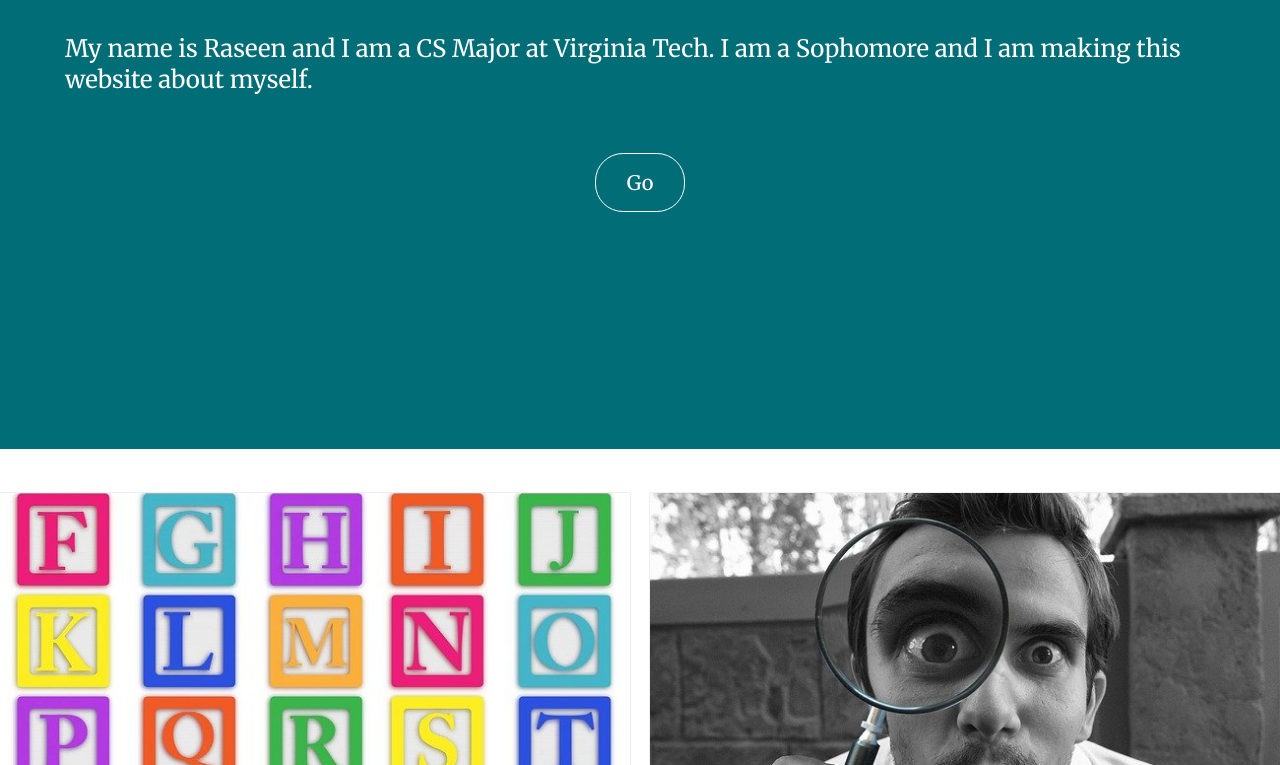
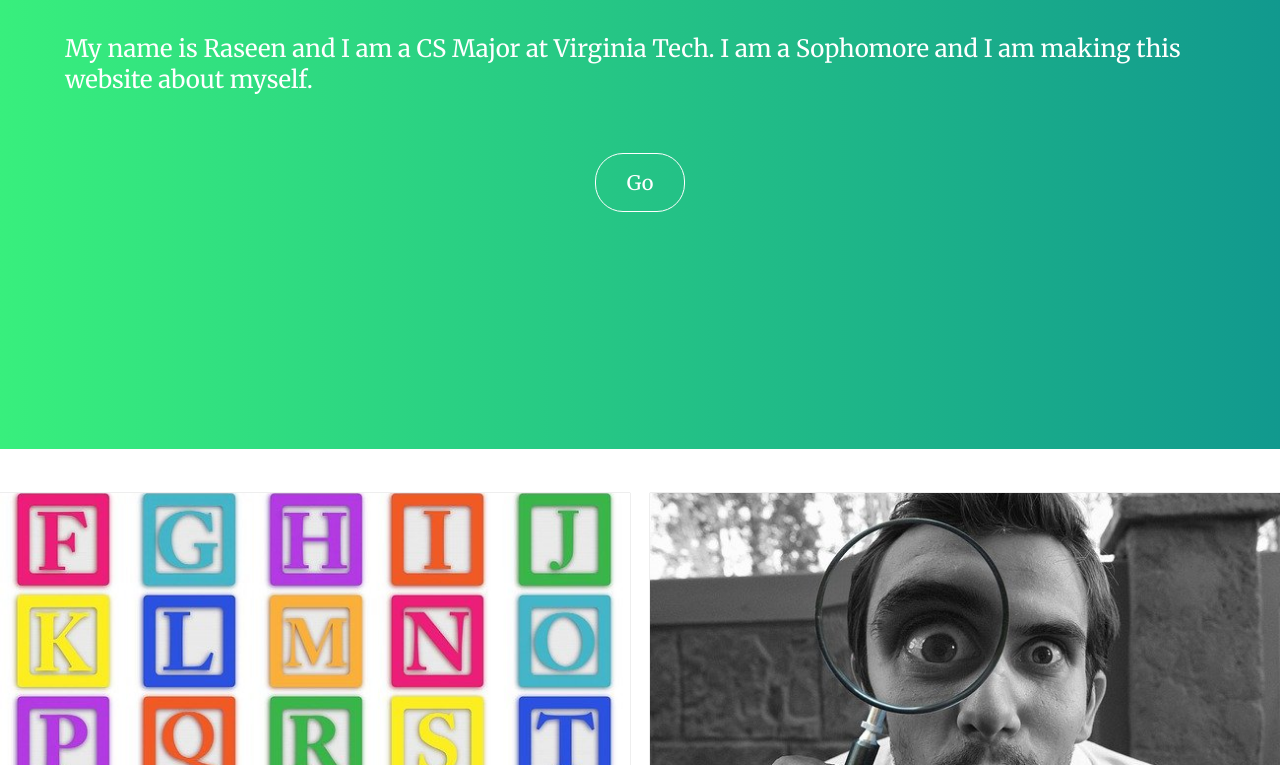
Before and after one commit to raseen3/raseen3.github.io, a plain HTML site: page index.html in a window 1280 px wide. Shown: the part 351-1116 px from the top of the page. Drawn offline with Linux system fonts and the light colour scheme.

Commit message:
Update style.css

```diff
--- a/css/style.css
+++ b/css/style.css
@@ -9,7 +9,9 @@ body {
 }
 
 header, footer {
-  background-color: #006d77;
+  background: #11998e;  /* fallback for old browsers */
+  background: -webkit-linear-gradient(to right, #38ef7d, #11998e);  /* Chrome 10-25, Safari 5.1-6 */
+  background: linear-gradient(to right, #38ef7d, #11998e); /* W3C, IE 10+/ Edge, Firefox 16+, Chrome 26+, Opera 12+, Safari 7+ */
   text-align: left;
 /*  min-width: 500px; */
 }
```
